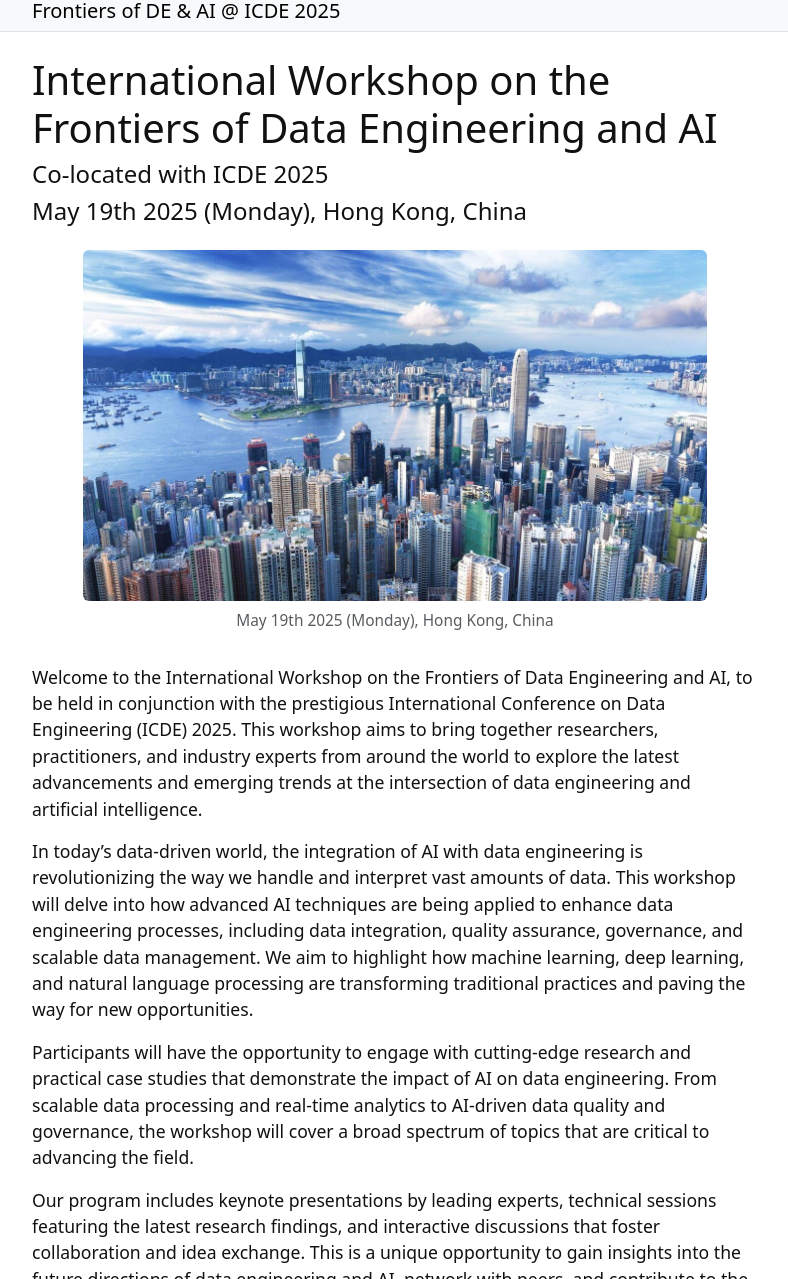
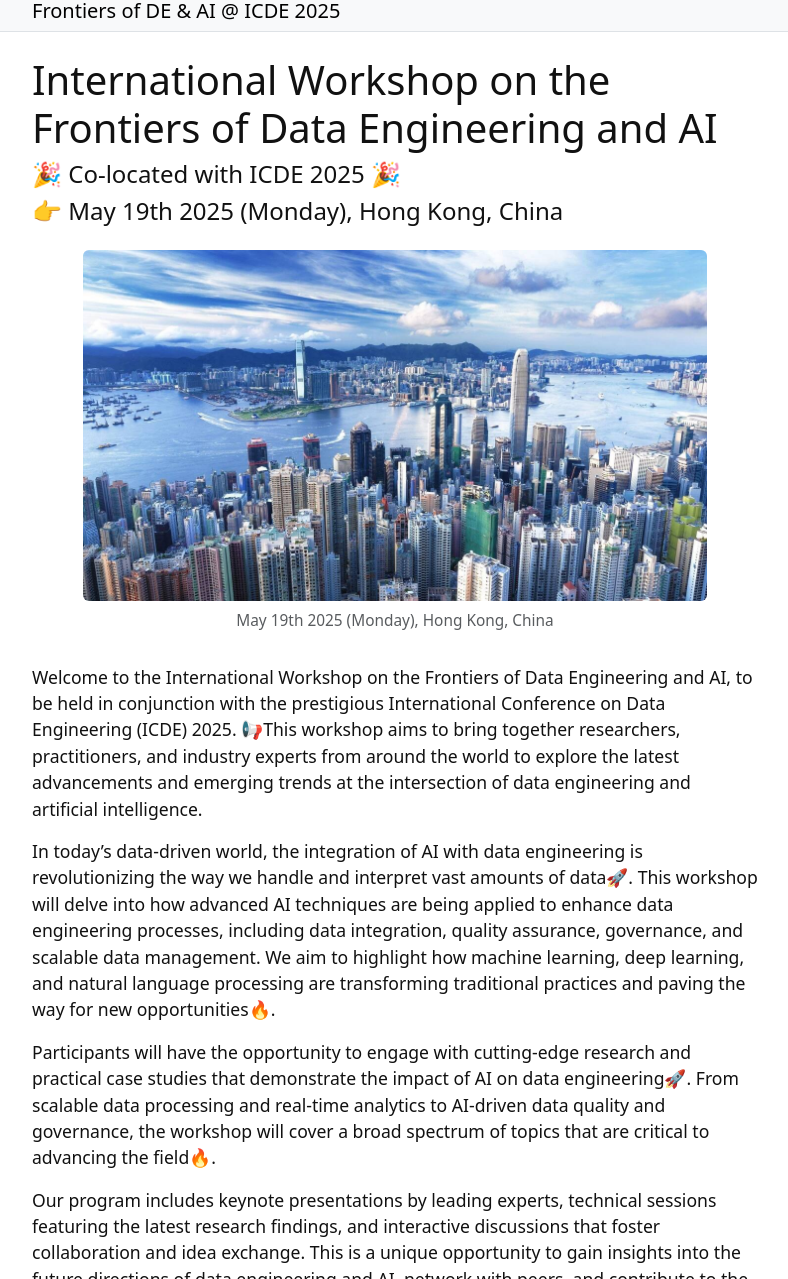
Before and after one commit to FDEA-workshop/FDEA-workshop.github.io, a Jekyll site: the page built from index.md, in a window 1280 px wide and 1400 px high, cut to the strip 121-1400 px from the top of the window. Shown: the whole strip, without its empty margins (245-1033 px from the left). Built offline with Jekyll 4.4.1, drawn with Linux system fonts in a browser that asks for light colours.

```diff
--- a/index.md
+++ b/index.md
@@ -4,16 +4,16 @@ layout: page
 ---
 
 # International Workshop on the Frontiers of Data Engineering and AI
-#### Co-located with ICDE 2025
-#### May 19th 2025 (Monday), Hong Kong, China
+#### 🎉 Co-located with ICDE 2025 🎉
+#### 👉 May 19th 2025 (Monday), Hong Kong, China
 
 {% include figure.html img="workshop.jpg" alt="intro image here" caption="May 19th 2025 (Monday), Hong Kong, China" width="90%" %}
 
-Welcome to the International Workshop on the Frontiers of Data Engineering and AI, to be held in conjunction with the prestigious International Conference on Data Engineering (ICDE) 2025. This workshop aims to bring together researchers, practitioners, and industry experts from around the world to explore the latest advancements and emerging trends at the intersection of data engineering and artificial intelligence.
+Welcome to the International Workshop on the Frontiers of Data Engineering and AI, to be held in conjunction with the prestigious International Conference on Data Engineering (ICDE) 2025. 📢This workshop aims to bring together researchers, practitioners, and industry experts from around the world to explore the latest advancements and emerging trends at the intersection of data engineering and artificial intelligence.
 
-In today’s data-driven world, the integration of AI with data engineering is revolutionizing the way we handle and interpret vast amounts of data. This workshop will delve into how advanced AI techniques are being applied to enhance data engineering processes, including data integration, quality assurance, governance, and scalable data management. We aim to highlight how machine learning, deep learning, and natural language processing are transforming traditional practices and paving the way for new opportunities.
+In today’s data-driven world, the integration of AI with data engineering is revolutionizing the way we handle and interpret vast amounts of data🚀. This workshop will delve into how advanced AI techniques are being applied to enhance data engineering processes, including data integration, quality assurance, governance, and scalable data management. We aim to highlight how machine learning, deep learning, and natural language processing are transforming traditional practices and paving the way for new opportunities🔥.
 
-Participants will have the opportunity to engage with cutting-edge research and practical case studies that demonstrate the impact of AI on data engineering. From scalable data processing and real-time analytics to AI-driven data quality and governance, the workshop will cover a broad spectrum of topics that are critical to advancing the field.
+Participants will have the opportunity to engage with cutting-edge research and practical case studies that demonstrate the impact of AI on data engineering🚀. From scalable data processing and real-time analytics to AI-driven data quality and governance, the workshop will cover a broad spectrum of topics that are critical to advancing the field🔥.
 
 Our program includes keynote presentations by leading experts, technical sessions featuring the latest research findings, and interactive discussions that foster collaboration and idea exchange. This is a unique opportunity to gain insights into the future directions of data engineering and AI, network with peers, and contribute to the development of innovative solutions that address real-world challenges.
 
```
